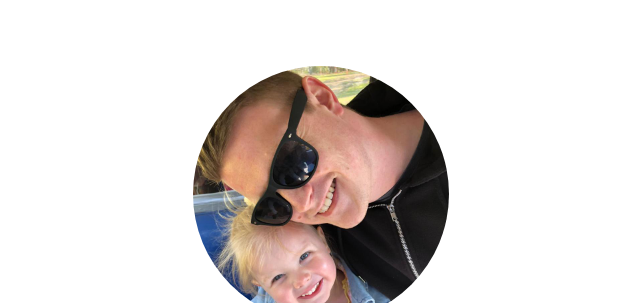
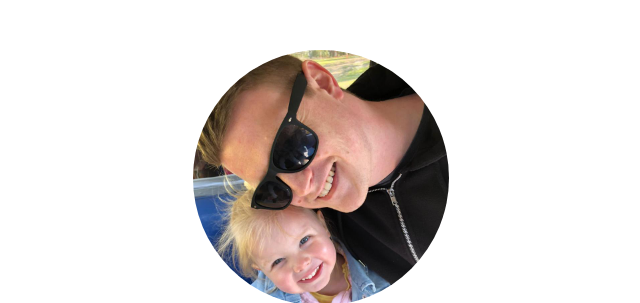
Before and after one commit to sladesamuel/personal-website, a Gatsby site: page / in a window 1280 px wide. Shown: the part 186-489 px from the top of the page, without its empty margins (319-959 px from the left). Built offline with nearby package versions, Linux system fonts and the light colour scheme; Gatsby itself is replaced by a stand-in of ours.

Commit message:
Removed padding around page

```diff
--- a/src/components/Page.js
+++ b/src/components/Page.js
@@ -2,9 +2,7 @@ import React from "react"
 import styled from "styled-components"
 import "@fontsource/fira-sans/300.css"
 
-const Container = styled.div`
-  padding: 1rem;
-`
+const Container = styled.div``
 
 const Page = ({ children }) => <Container>{children}</Container>
 
```
